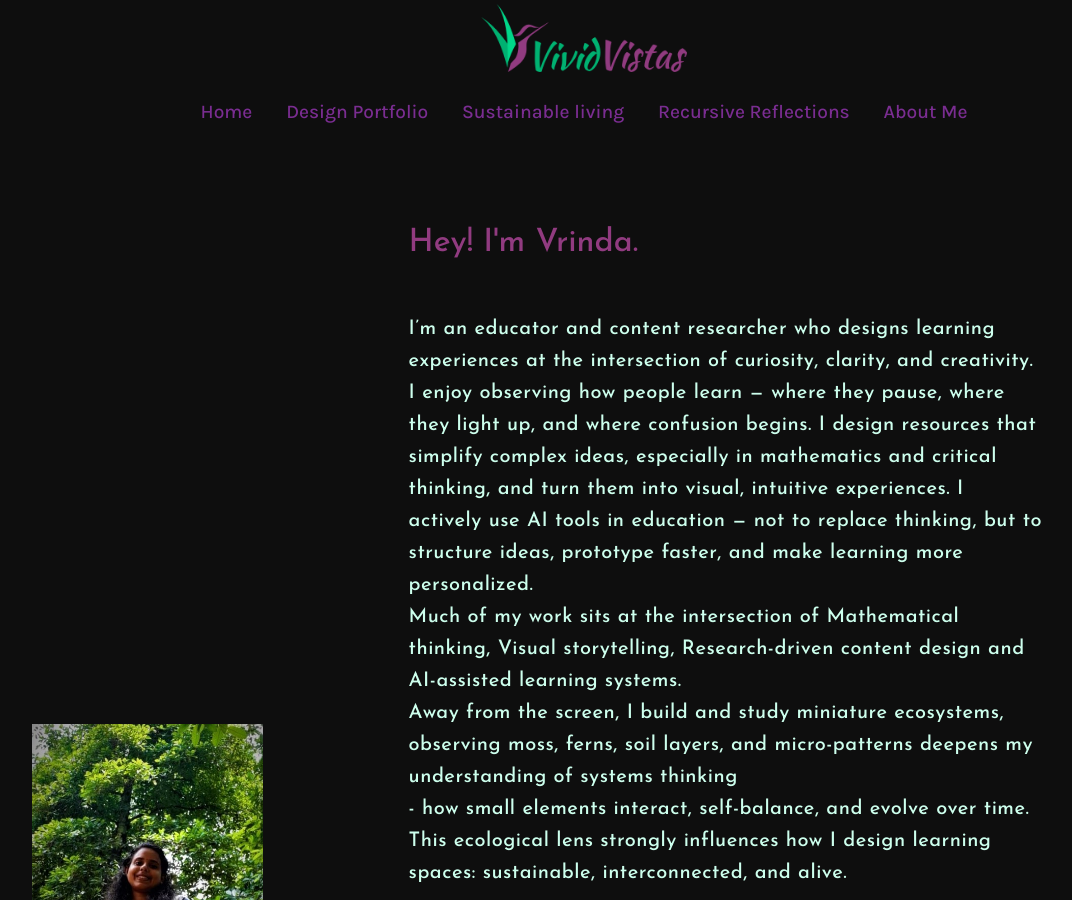
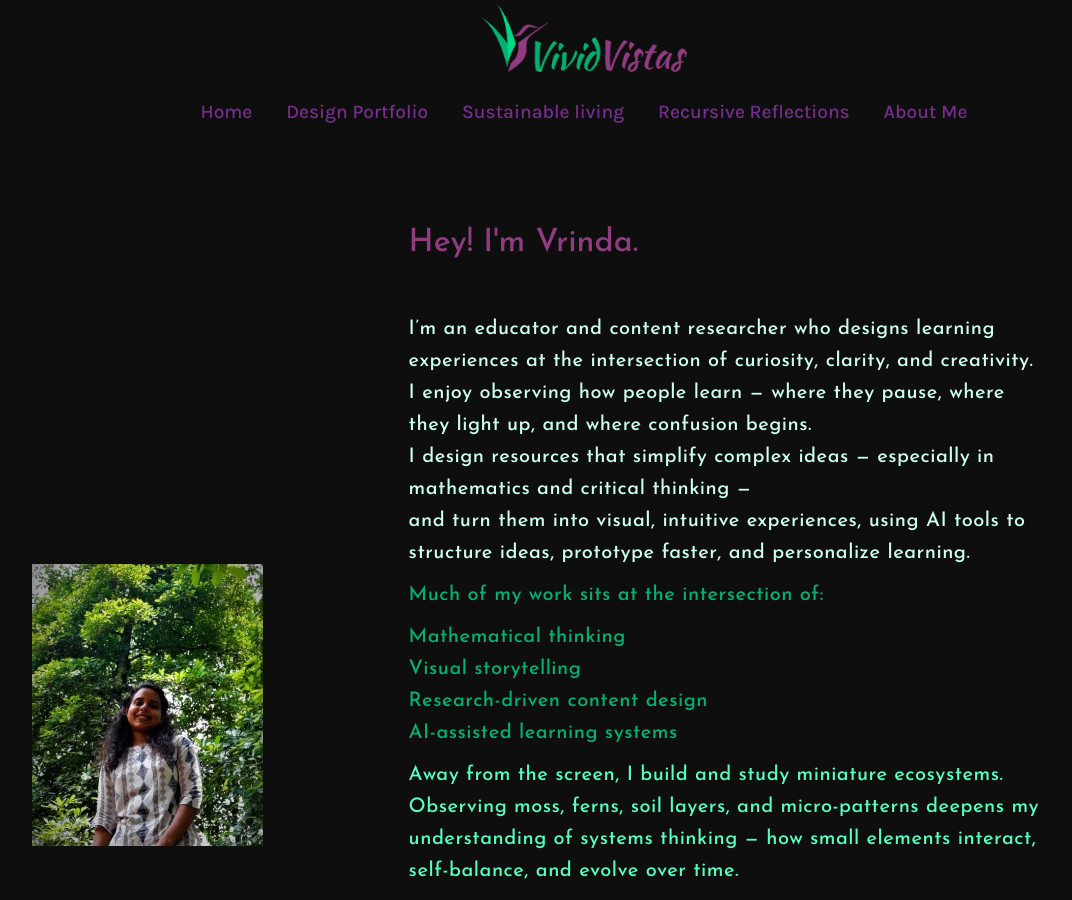
Before and after one commit to vrindarakesh/vrindarakesh.github.io, a Jekyll site: the page aboutMe.html, which Jekyll copies as it is, in a window 1280 px wide and 900 px high. Shown: the whole window, without its empty margins (56-1128 px from the left). Built offline with Jekyll 4.4.1, drawn with Linux system fonts in a browser that asks for light colours; some of the changed text lies outside the part shown.

Commit message:
Updated about me

```diff
--- a/aboutMe.html
+++ b/aboutMe.html
@@ -54,18 +54,12 @@
             <div class="profile-text">
 
                 <h2>Hey! I'm Vrinda.</h2>
-                <p>I’m an educator and content researcher who designs learning experiences at the intersection of curiosity, clarity, and creativity.
-                    I enjoy observing how people learn — where they pause, where they light up, and where confusion begins.
-                    I design resources that simplify complex ideas, especially in mathematics and critical thinking, and turn them into visual, intuitive experiences.
-                    I actively use AI tools in education — not to replace thinking, but to structure ideas, prototype faster, and make learning more personalized. <br>
-                    Much of my work sits at the intersection of Mathematical thinking, Visual storytelling, Research-driven content design and AI-assisted learning systems.<br>
+                <p>I’m an educator and content researcher who designs learning experiences at the intersection of curiosity, clarity, and creativity. <br>
+                    I enjoy observing how people learn — where they pause, where they light up, and where confusion begins. <br>
+                    I design resources that simplify complex ideas — especially in mathematics and critical thinking — <br>
+                    and turn them into visual, intuitive experiences, using AI tools to structure ideas, prototype faster, and personalize learning.</p>
 
-                    Away from the screen, I build and study miniature ecosystems,<br>
-                    observing moss, ferns, soil layers, and micro-patterns deepens my understanding of systems thinking<br>
-                    - how small elements interact, self-balance, and evolve over time. <br>
-                    This ecological lens strongly influences how I design learning spaces: sustainable, interconnected, and alive.
-
-                <div class="past-exp-text">
+<div class="past-exp-text">
   <p>
   <span class="past-exp-text">
     Much of my work sits at the intersection of:
@@ -91,16 +85,16 @@
 <p>
   <span class="hobby-text">
     This ecological lens strongly influences how I design learning
-    spaces: sustainable, interconnected, and alive.
+    resources: interconnected, and alive.
   </span>
 </p>
 
 <p>
   <span class="past-exp-text">
-    My journey began in signal processing and later moved into design
-    engineering and automation frameworks. A career pause during
-    motherhood gave me the space to reconnect with creativity —
-    and eventually redefine myself as a learning designer and educator.
+    My journey began as a Research Associate and later moved into design
+    engineering and automation domains. A career break during
+    motherhood gave me the space to reconnect with Nature and creativity —
+    which helped me redefine myself as a learning designer and educator.
   </span>
 </p>
 
```
